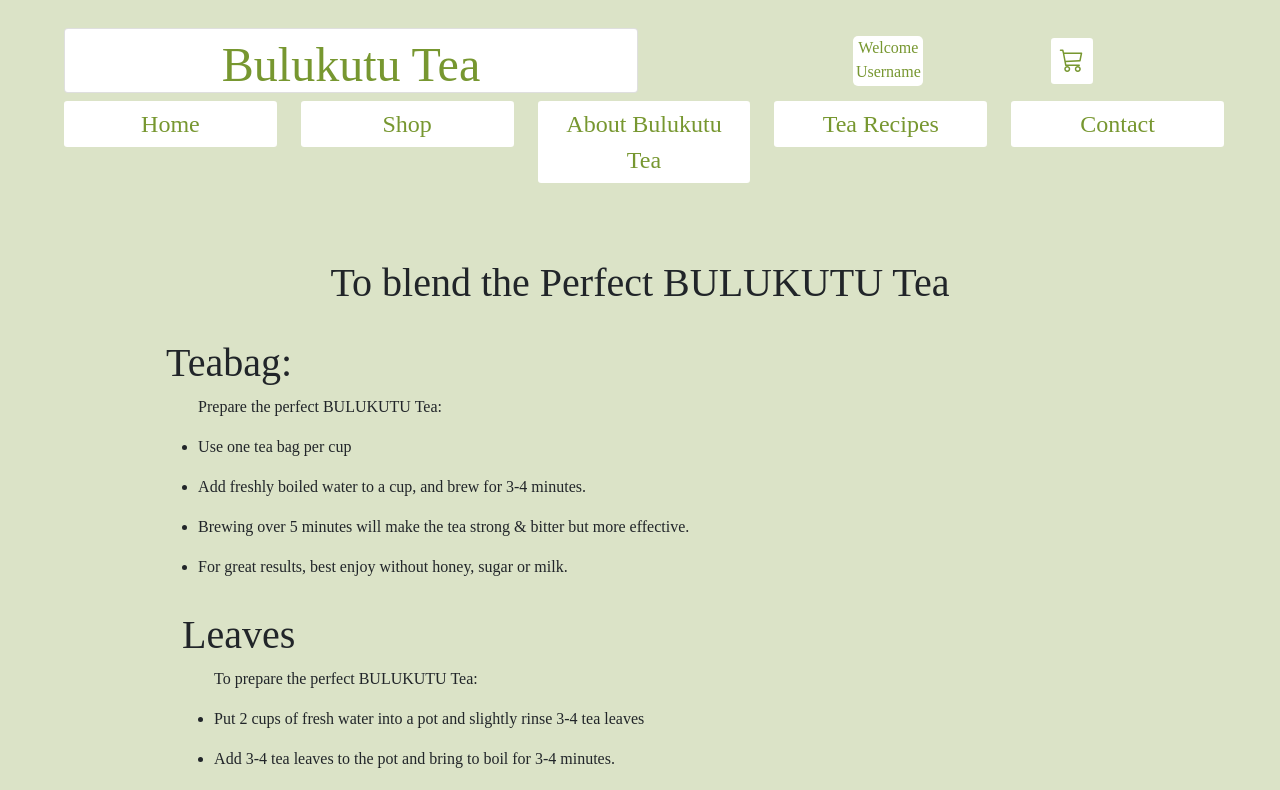
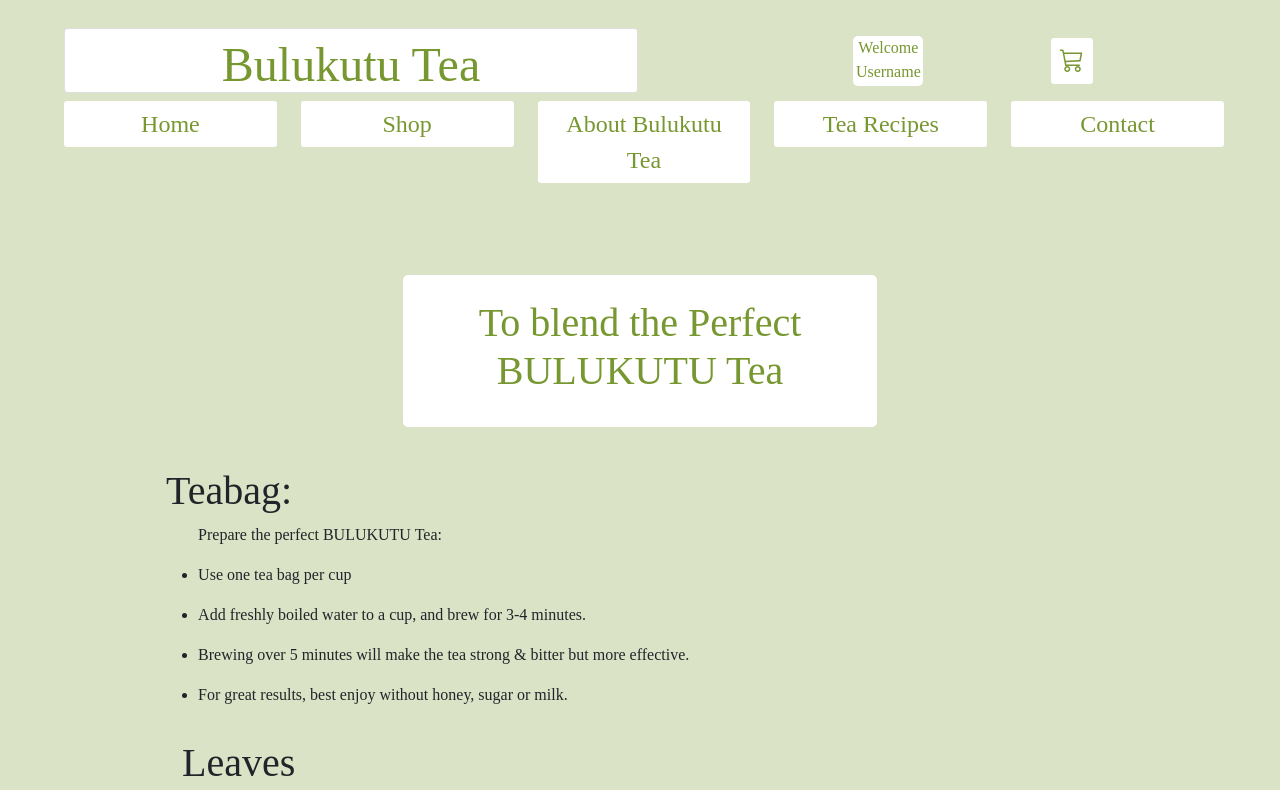
Before and after one commit to ms801525/iXperience-Intern, a React (Create React App) app in the folder bulukutu_tea/: page /recipe in a window 1280 px wide. Shown: the top 790 px of the page. Built offline with nearby package versions, Linux system fonts and the light colour scheme; a web font is replaced by a local one.

Commit message:
added comments to pages

```diff
--- a/bulukutu_tea/src/pages/AboutUsPage.js
+++ b/bulukutu_tea/src/pages/AboutUsPage.js
@@ -3,6 +3,7 @@ import React from "react";
 // import stylesheet for about us page
 import "../styles/aboutUsStyles.css";
 
+//renders the about us page
 function AboutUsPage() {
   return (
     <div className="body container">
--- a/bulukutu_tea/src/pages/HomePage.js
+++ b/bulukutu_tea/src/pages/HomePage.js
@@ -7,8 +7,8 @@ import Button from "../components/common/Button";
 // import stylesheet for homepage
 import "../styles/homePageStyles.css";
 
+//renders homepage
 export default function homepage() {
-  //renders homepage
   return (
     <div className="mb-5">
       <div className="container text-center">
--- a/bulukutu_tea/src/pages/ImageList.js
+++ b/bulukutu_tea/src/pages/ImageList.js
@@ -1,5 +1,6 @@
 import React from 'react'
 
+// renders the gallery page
 export default function ImageList() {
   return (
     <div className="container">
--- a/bulukutu_tea/src/pages/PolicyPage.js
+++ b/bulukutu_tea/src/pages/PolicyPage.js
@@ -1,5 +1,6 @@
 import React from "react";
 
+// renders the policy page
 export default function PolicyPage() {
   return (
     <div>
--- a/bulukutu_tea/src/pages/Recipe.js
+++ b/bulukutu_tea/src/pages/Recipe.js
@@ -1,49 +1,90 @@
-import React from 'react'
+import React from "react";
 
+// import style sheet
+import "../styles/recipeStyles.css";
+
+// renders recipe page (to blend the perfect tea)
 export default function Recipe() {
   return (
     <div className="container p-4">
-
-        <div className="text-center p-4">
-            <h1>To blend the Perfect BULUKUTU Tea</h1>
+      <div className="title-center">
+        <div className="text-center p-4 title">
+          <h1 className="bulukutu-text-color">
+            To blend the Perfect BULUKUTU Tea
+          </h1>
+        </div>
       </div>
 
       <div>
         <h1>Teabag:</h1>
-            <p className='font-size'>
+        <p className="font-size">
           <ul>
             <p> Prepare the perfect BULUKUTU Tea: </p>
-                <li><p>Use one tea bag per cup</p> </li>
-                <li><p>Add freshly boiled water to a cup, and brew for 3-4 minutes.</p></li>
-                <li><p>Brewing over 5 minutes will make the tea strong & bitter but more effective.</p></li>
-                <li><p>For great results, best enjoy without honey, sugar or milk.</p></li>
+            <li>
+              <p>Use one tea bag per cup</p>{" "}
+            </li>
+            <li>
+              <p>
+                Add freshly boiled water to a cup, and brew for 3-4 minutes.
+              </p>
+            </li>
+            <li>
+              <p>
+                Brewing over 5 minutes will make the tea strong & bitter but
+                more effective.
+              </p>
+            </li>
+            <li>
+              <p>For great results, best enjoy without honey, sugar or milk.</p>
+            </li>
           </ul>
         </p>
       </div>
       <div className="p-3">
         <h1>Leaves</h1>
-            <p className='font-size'>
+        <p className="font-size">
           <ul>
             <p> To prepare the perfect BULUKUTU Tea:</p>
-                <li><p>Put 2 cups of fresh water into a pot and slightly rinse 3-4 tea leaves</p></li>
-                <li><p>Add 3-4 tea leaves to the pot and bring to boil for 3-4 minutes.</p></li>
-                <li><p>Remove from the stove</p></li>
-                <li><p>Allow to steep and let it cool.</p></li>
-                <li> <p>Brewing over 5 minutes will make the tea strong & bitter but more effective.</p></li>
-                <li><p>For great results, best enjoy without honey, sugar or milk.</p></li>
-                <li><p>The tea is organic and preservative-free.</p></li>
+            <li>
+              <p>
+                Put 2 cups of fresh water into a pot and slightly rinse 3-4 tea
+                leaves
+              </p>
+            </li>
+            <li>
+              <p>
+                Add 3-4 tea leaves to the pot and bring to boil for 3-4 minutes.
+              </p>
+            </li>
+            <li>
+              <p>Remove from the stove</p>
+            </li>
+            <li>
+              <p>Allow to steep and let it cool.</p>
+            </li>
+            <li>
+              {" "}
+              <p>
+                Brewing over 5 minutes will make the tea strong & bitter but
+                more effective.
+              </p>
+            </li>
+            <li>
+              <p>For great results, best enjoy without honey, sugar or milk.</p>
+            </li>
+            <li>
+              <p>The tea is organic and preservative-free.</p>
+            </li>
           </ul>
         </p>
       </div>
       <div className="row align-items-start p-2">
+        <div className="col"></div>
+        <div className="col"></div>
         <div className="col">
-                </div>
-                <div className="col">
-                </div>
-                <div className="col">
-                    <p className='font-size'>ALWAYS STORE IN A COOL, DRY AREA</p>
+          <p className="font-size">ALWAYS STORE IN A COOL, DRY AREA</p>
         </div>
       </div>
     </div>
-  )
+  );
 }
--- a/bulukutu_tea/src/pages/Registerpage.js
+++ b/bulukutu_tea/src/pages/Registerpage.js
@@ -4,6 +4,7 @@ import {createUserWithEmailAndPassword} from 'firebase/auth';
 import { auth } from '../firebase/Firebase';
 import { useNavigate } from 'react-router-dom';
 
+// renders register page and handles register auth
 export default function Registerpage() {
 
   const [email,setEmail]=useState('')
--- a/bulukutu_tea/src/pages/Retail.js
+++ b/bulukutu_tea/src/pages/Retail.js
@@ -1,7 +1,7 @@
 import React from 'react'
 
+// renders retail page
 export default function Retail() {
-
   return (
     <div>Retail
     </div>
--- a/bulukutu_tea/src/pages/Shop.js
+++ b/bulukutu_tea/src/pages/Shop.js
@@ -2,12 +2,8 @@ import React from 'react'
 import { useNavigate } from "react-router-dom";
 import Button from '../components/common/Button';
 
-
-
-
+// renders shop page
 export default function Shop() {
-
-
   return (
     <div>
         <div className="container p-0">
--- a/bulukutu_tea/src/pages/Terms.js
+++ b/bulukutu_tea/src/pages/Terms.js
@@ -1,5 +1,6 @@
 import React from "react";
 
+// renders terms page
 export default function Terms() {
   return (
     <div>
--- a/bulukutu_tea/src/products/models/products.js
+++ b/bulukutu_tea/src/products/models/products.js
@@ -1,3 +1,4 @@
+// Product class represents a model of a bulukutu tea product
 export class Product{
     constructor({id,title,description,price,downloadUrl}){
         this.id = id;
--- a/bulukutu_tea/src/styles/DisplayProducts.css
+++ b/bulukutu_tea/src/styles/DisplayProducts.css
@@ -1,3 +1,4 @@
+/* Stylesheet for display products page */
 .card {
     margin: 10px;
     position: relative;
--- a/bulukutu_tea/src/styles/recipeStyles.css
+++ b/bulukutu_tea/src/styles/recipeStyles.css
@@ -1,3 +1,23 @@
+/* Stylesheet for recipe page */
 .font-size {
     font-size: 20;
 }
+
+.bulukutu-text-color {
+    color: #779730;
+}
+
+.title {
+    background-color: white;
+    color: #779730;
+    border-radius: 5px;
+    width: 50%;
+    margin-top: 40px;
+    margin-bottom: 40px;
+}
+
+.title-center {
+    display: flex;
+    align-items: center;
+    justify-content: center;
+}
```
Lines whose indentation alone changed are shown as unchanged.
